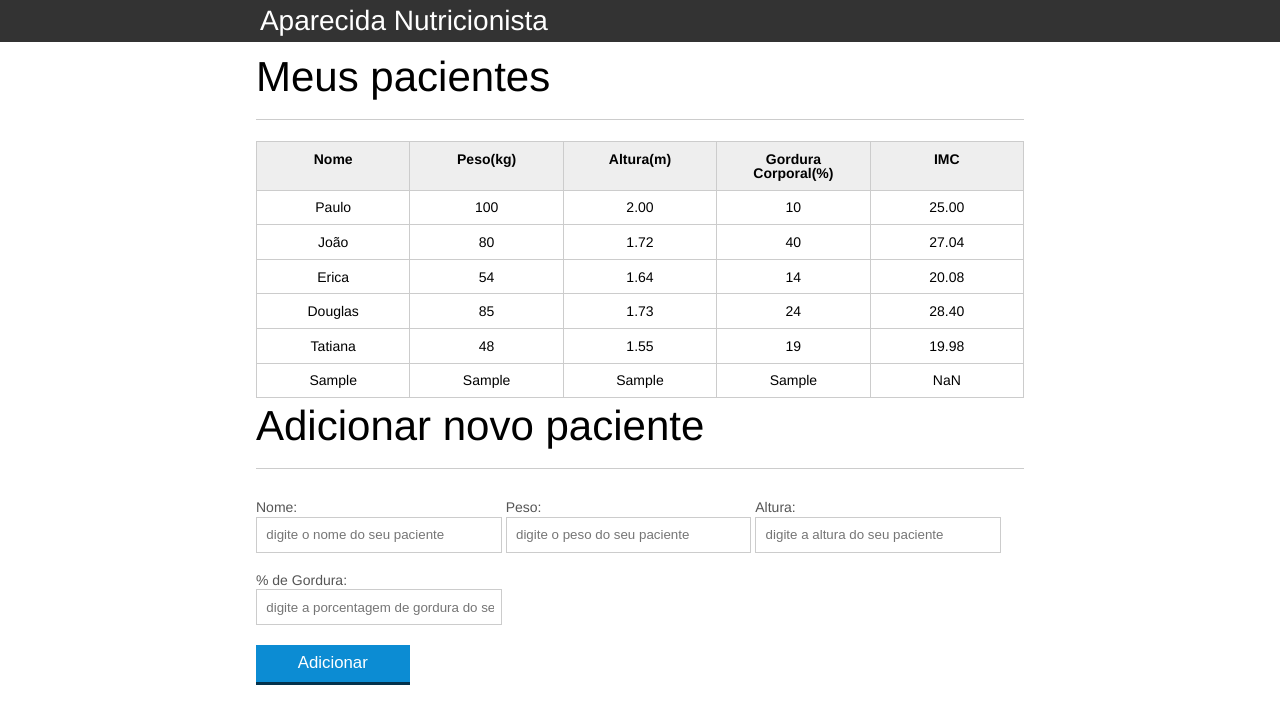
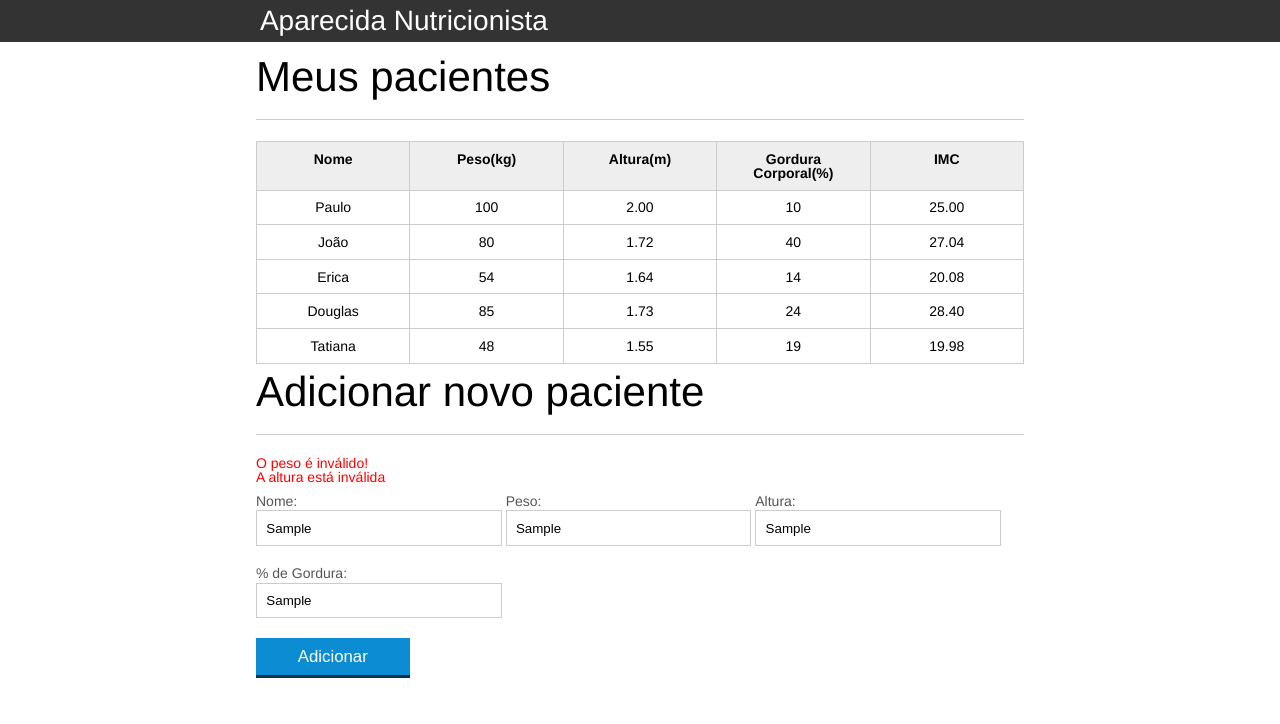
Before and after one commit to CardosoPLeo/introtudcaoJacaScript, a plain HTML site: page index.html in a window 1280 px wide. Both pictures are taken after typing "Sample", "Sample", "Sample", "Sample" into the empty fields and a click on the button "Adicionar". Drawn offline with Linux system fonts and the light colour scheme.

Commit message:
criada mais validacoes e melhorado a validacao do form

```diff
--- a/css/index.css
+++ b/css/index.css
@@ -135,3 +135,6 @@ button[disabled=disabled], button:disabled {
 .paciente-ivalido{
 	background-color: lightcoral;
 }
+#mensagens-erro{
+	color: red;
+}
--- a/index.html
+++ b/index.html
@@ -73,6 +73,7 @@
 
 			<section class="container">
 				<h2 id="titulo-form">Adicionar novo paciente</h2>
+				<ul id="mensagens-erro"></ul>
 				<form id="form-adiciona">
 					<div class="grupo">
 						<label for="nome">Nome:</label>
--- a/js/calcula-imc.js
+++ b/js/calcula-imc.js
@@ -15,16 +15,16 @@ for(var i = 0; i < pacientes.length; i++){
 
     var tdImc = paciente.querySelector(".info-imc");
 
-    var pesoValido = true;
-    var alturaValida = true;
+    var pesoValido = validaPeso(peso);
+    var alturaValida = validaAltura(altura);
 
-    if(peso <=0 || peso >= 1000 ){
+    if(!pesoValido){
         pesoValido = false;
         tdImc.textContent= "Peso inválido!";
         paciente.style.backgroundColor = "lightcoral";
         paciente.classList.add("paciente-ivalido");
     }
-    if(altura <=0 || altura >=3.00){
+    if(!alturaValida){
         alturaValida = false;
         tdImc.textContent ="Altura inválida!";
         paciente.classList.add("paciente-ivalido");
@@ -36,6 +36,23 @@ for(var i = 0; i < pacientes.length; i++){
     }
 }
 
+function validaAltura(altura) {
+    if (altura >= 0 && altura <= 3.0){
+        return true;
+    }else{
+        return false;
+    }
+}
+
+function validaPeso(peso) {
+    if(peso >= 0 && peso < 1000){
+        return true;
+    }else{
+        return false;
+    }
+
+}
+
 function calculaImc(peso, altura) {
    var imc= 0;
    imc = peso / (altura * altura);
--- a/js/form.js
+++ b/js/form.js
@@ -7,12 +7,30 @@ btnAdicionarPaciente.addEventListener("click", function(event){
 
     var pacienteTr  = montandoTr(paciente);
 
+    var erros = validaPaciente(paciente);
+    if(erros.length > 0){
+        exibeMensagemDeErro (erros);
+        return;
+    }
+
     var tabela = document.querySelector("#tabela-pacientes");
 
     tabela.appendChild(pacienteTr);
 
     form.reset();
+    var limpaUl = document.querySelector("mensagens-erro");
+    limpaUl.innerHTML = "";
 });
+
+function exibeMensagemDeErro(erros){
+   var ul = document.querySelector("#mensagens-erro");
+   ul.innerHTML = "";
+   erros.forEach(function(erro){
+       var li = document.createElement("li");
+       li.textContent = erro;
+       ul.appendChild(li);
+   });
+}
 
 function obtemDadosDoFormulario(form) {
     var paciente = {
@@ -45,3 +63,16 @@ function montandoTd(dado, classe) {
     Td.classList.add(classe);
     return Td;
 }
+
+function validaPaciente(paciente) {
+    var erros = [];
+
+    if(paciente.nome.length == 0) erros.push("O nome do paciente deve ser informado");
+    if(!validaPeso(paciente.peso)) erros.push("O peso é inválido!");
+    if(!validaAltura(paciente.altura)) erros.push("A altura está inválida");
+    if(paciente.gordura.length == 0) erros.push("O valor da porcentagem de gordura deve ser informada");
+    if(paciente.altura.length == 0) erros.push("A altura deve ser informada");
+    if(paciente.peso.length == 0)erros.push("O peso do paciente deve ser informado");
+
+    return erros;
+}
```
